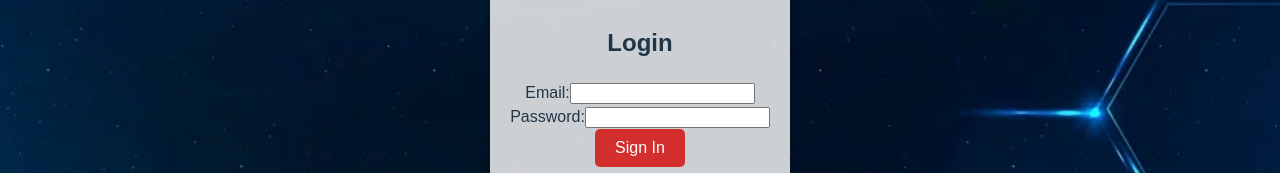
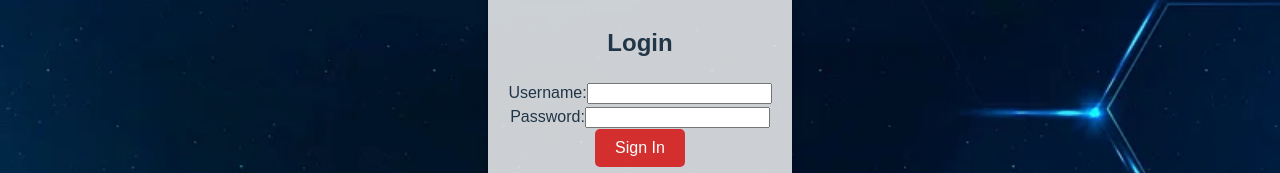
Before and after one commit to eko55/medlab, a React (Vite) app in the folder frontend/: page /login in a window 1280 px wide. Shown: the part 314-487 px from the top of the page. Built offline with nearby package versions, Linux system fonts and the light colour scheme.

Commit message:
Frontend: Login form accepts username instead of email

```diff
--- a/frontend/src/pages/Login/Login.jsx
+++ b/frontend/src/pages/Login/Login.jsx
@@ -1,15 +1,14 @@
-
 import React, { useState } from 'react';
-import { Navigate, useNavigate } from "react-router-dom";
+import { useNavigate } from 'react-router-dom';
 import validateUser from '../../ValidateUser';
 
 const Login = () => {
-  const [email, setEmail] = useState('');
+  const [username, setUsername] = useState(''); // Change state variable name to 'username'
   const [password, setPassword] = useState('');
   const navigate = useNavigate();
 
-  const handleEmailChange = (e) => {
-    setEmail(e.target.value);
+  const handleUsernameChange = (e) => {
+    setUsername(e.target.value);
   };
 
   const handlePasswordChange = (e) => {
@@ -20,7 +19,7 @@ const Login = () => {
     e.preventDefault();
 
     try {
-      const response = validateUser("","");
+      const response = await validateUser(username, password);
 
       if (response) {
         navigate('/admin/dashboard');
@@ -37,8 +36,8 @@ const Login = () => {
       <h2>Login</h2>
       <form onSubmit={handleSubmit}>
         <label>
-          Email:
-          <input type="email" value={email} onChange={handleEmailChange} required />
+          Username:
+          <input type="text" value={username} onChange={handleUsernameChange} required />
         </label>
         <br />
         <label>
```
Also changed, not shown: 2 other files (tests, documents, lock files or other folders).
